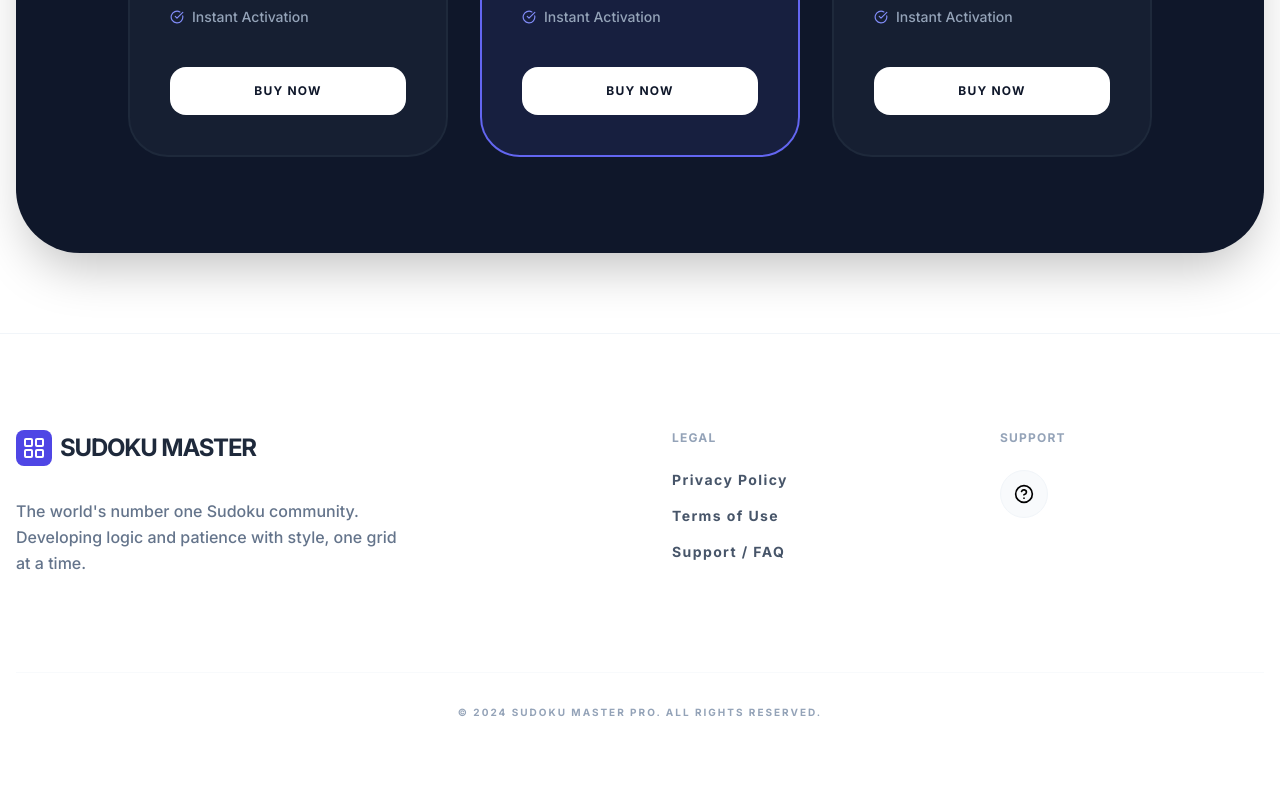
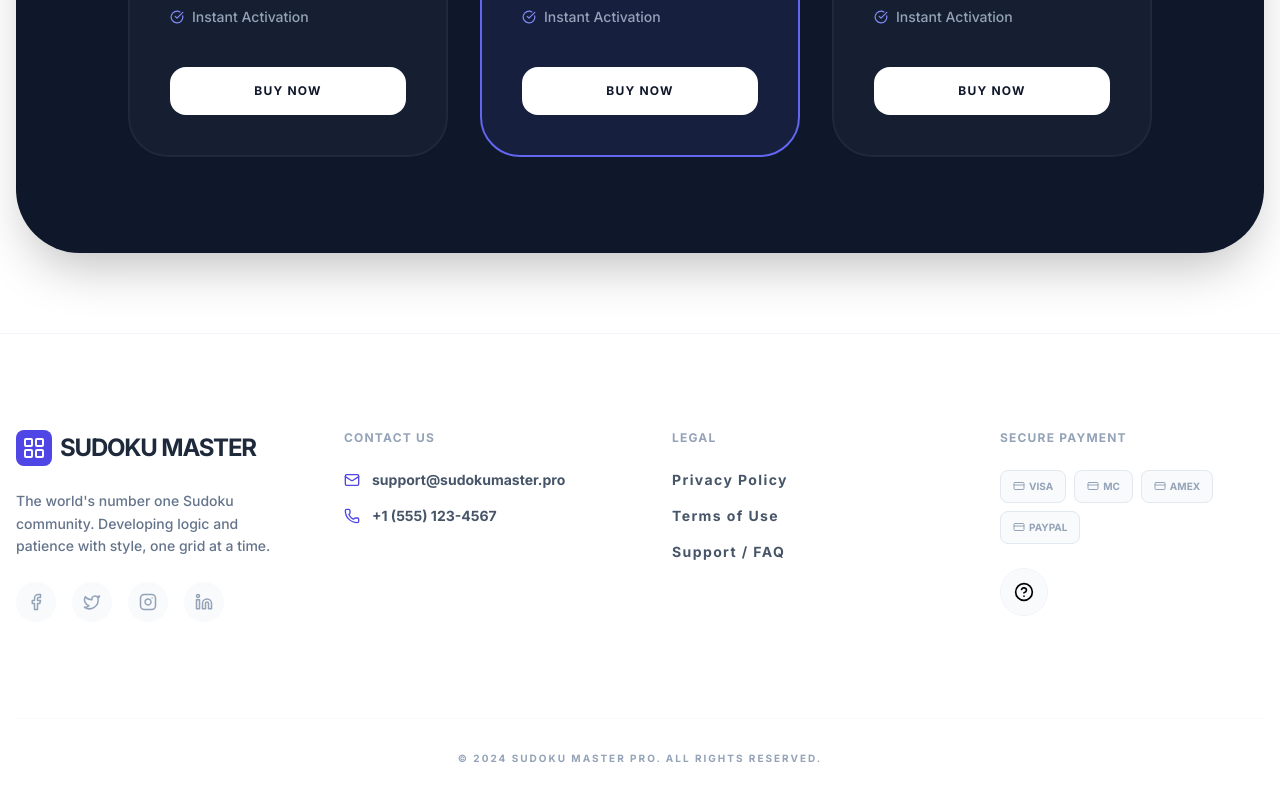
Before and after one commit to OpenOrg-gg/Sudoku, a React (Vite) app: page / in a window 1280 px wide. Shown: the part 4634-5434 px from the top of the page. Built offline with nearby package versions, Linux system fonts and the light colour scheme.

Commit message:
Upgrade footer with contacts, socials, and payment icons

```diff
--- a/components/LandingPage.tsx
+++ b/components/LandingPage.tsx
@@ -1,6 +1,6 @@
 
 import React, { useState, useEffect } from 'react';
-import { LayoutGrid, CheckCircle, Star, ChevronDown, ShieldCheck, Zap, HelpCircle, Menu, X, Trophy, ChevronUp, Quote, Award, Brain, Rocket, Users2, Sparkles, Target } from 'lucide-react';
+import { LayoutGrid, CheckCircle, Star, ChevronDown, ShieldCheck, Zap, HelpCircle, Menu, X, Trophy, ChevronUp, Quote, Award, Brain, Rocket, Users2, Sparkles, Target, Mail, Phone, Facebook, Twitter, Instagram, Linkedin, CreditCard } from 'lucide-react';
 import { TOTAL_LEVELS, TESTIMONIALS } from '../constants';
 
 interface LandingPageProps {
@@ -323,17 +323,39 @@ const LandingPage: React.FC<LandingPageProps> = ({ onStart, onNavigate }) => {
       {/* Footer */}
       <footer className="py-24 px-4 bg-white border-t border-slate-100 mt-20">
         <div className="max-w-7xl mx-auto grid md:grid-cols-4 gap-16">
-          <div className="md:col-span-2">
-            <div className="flex items-center gap-2 mb-8">
+          <div className="md:col-span-1">
+            <div className="flex items-center gap-2 mb-6">
               <div className="bg-indigo-600 p-1.5 rounded-lg text-white">
                 <LayoutGrid size={24} />
               </div>
               <span className="font-black text-2xl text-slate-800 tracking-tighter">SUDOKU MASTER</span>
             </div>
-            <p className="text-slate-500 max-w-sm leading-relaxed font-medium">
+            <p className="text-slate-500 text-sm leading-relaxed font-medium mb-6">
               The world's number one Sudoku community. Developing logic and patience with style, one grid at a time.
             </p>
+            <div className="flex gap-4">
+              {[Facebook, Twitter, Instagram, Linkedin].map((Icon, i) => (
+                <a key={i} href="#" className="w-10 h-10 bg-slate-50 rounded-full flex items-center justify-center text-slate-400 hover:bg-indigo-600 hover:text-white transition-all">
+                  <Icon size={18} />
+                </a>
+              ))}
+            </div>
           </div>
+
+          <div>
+            <h5 className="font-black mb-6 uppercase text-xs tracking-widest text-slate-400">Contact Us</h5>
+            <ul className="space-y-4 text-sm font-bold text-slate-600">
+              <li className="flex items-center gap-3">
+                <Mail size={16} className="text-indigo-600" />
+                <a href="mailto:support@sudokumaster.pro" className="hover:text-indigo-600 transition-colors">support@sudokumaster.pro</a>
+              </li>
+              <li className="flex items-center gap-3">
+                <Phone size={16} className="text-indigo-600" />
+                <span>+1 (555) 123-4567</span>
+              </li>
+            </ul>
+          </div>
+
           <div>
             <h5 className="font-black mb-6 uppercase text-xs tracking-widest text-slate-400">Legal</h5>
             <ul className="space-y-4 text-sm font-bold text-slate-600 uppercase tracking-widest">
@@ -342,8 +364,16 @@ const LandingPage: React.FC<LandingPageProps> = ({ onStart, onNavigate }) => {
               <li><button onClick={() => onNavigate('support')} className="hover:text-indigo-600 transition-colors">Support / FAQ</button></li>
             </ul>
           </div>
+
           <div>
-            <h5 className="font-black mb-6 uppercase text-xs tracking-widest text-slate-400">Support</h5>
+            <h5 className="font-black mb-6 uppercase text-xs tracking-widest text-slate-400">Secure Payment</h5>
+            <div className="flex flex-wrap gap-2 mb-6">
+              {['VISA', 'MC', 'AMEX', 'PAYPAL'].map((card, i) => (
+                <div key={i} className="bg-slate-50 border border-slate-200 px-3 py-2 rounded-lg text-[10px] font-black text-slate-400 flex items-center gap-1">
+                  <CreditCard size={12} /> {card}
+                </div>
+              ))}
+            </div>
             <div className="flex gap-4">
               <button onClick={() => onNavigate('support')} className="w-12 h-12 bg-slate-50 border border-slate-100 rounded-full flex items-center justify-center hover:bg-indigo-50 hover:text-indigo-600 transition-all cursor-pointer">
                 <HelpCircle size={20} />
```
